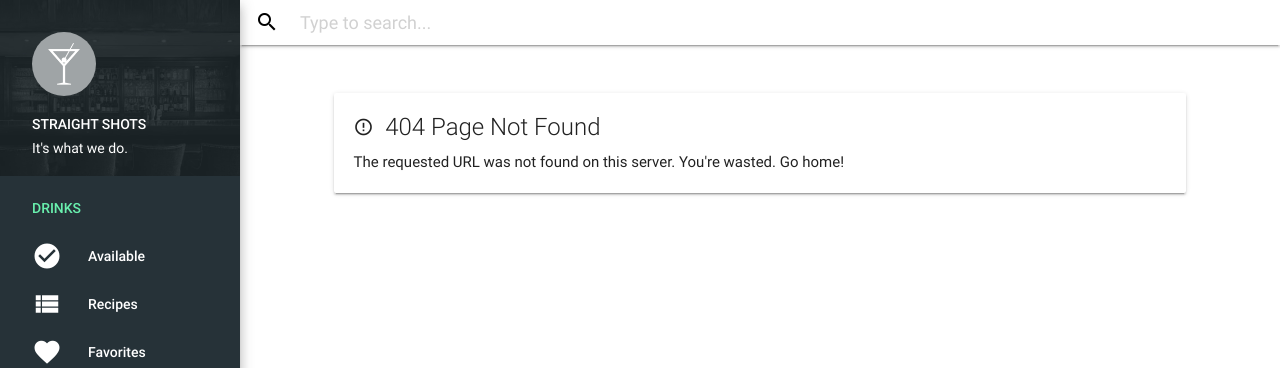
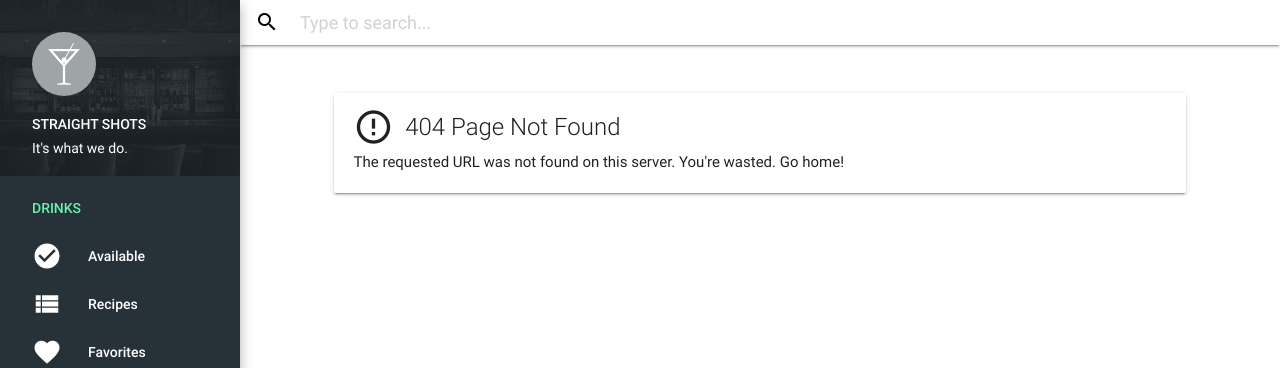
Before and after one commit to loc-trinh/bar, a Django app: template app/templates/404.html in a window 1280 px wide. Shown: the top 368 px of the page. Run offline with Django 3.2, Linux system fonts and the light colour scheme; the template is opened without the code that fills it, so the values that code supplies are empty; some libraries are stand-ins or nearby versions.

Commit message:
Done with error page 3

```diff
--- a/app/templates/404.html
+++ b/app/templates/404.html
@@ -44,7 +44,7 @@
     <div class="col s12 m12">
       <div class="card">
         <div class="card-content">
-          <span class="card-title valign-wrapper"><i class="material-icons valign" style="font-size: 20px;">error_outline</i>&nbsp;&nbsp;404 Page Not Found</span>
+          <span class="card-title valign-wrapper"><i class="material-icons valign" style="font-size: 40px;">error_outline</i>&nbsp;&nbsp;404 Page Not Found</span>
           <p>The requested URL was not found on this server. You're wasted. Go home!</p>
         </div>
       </div>
```
